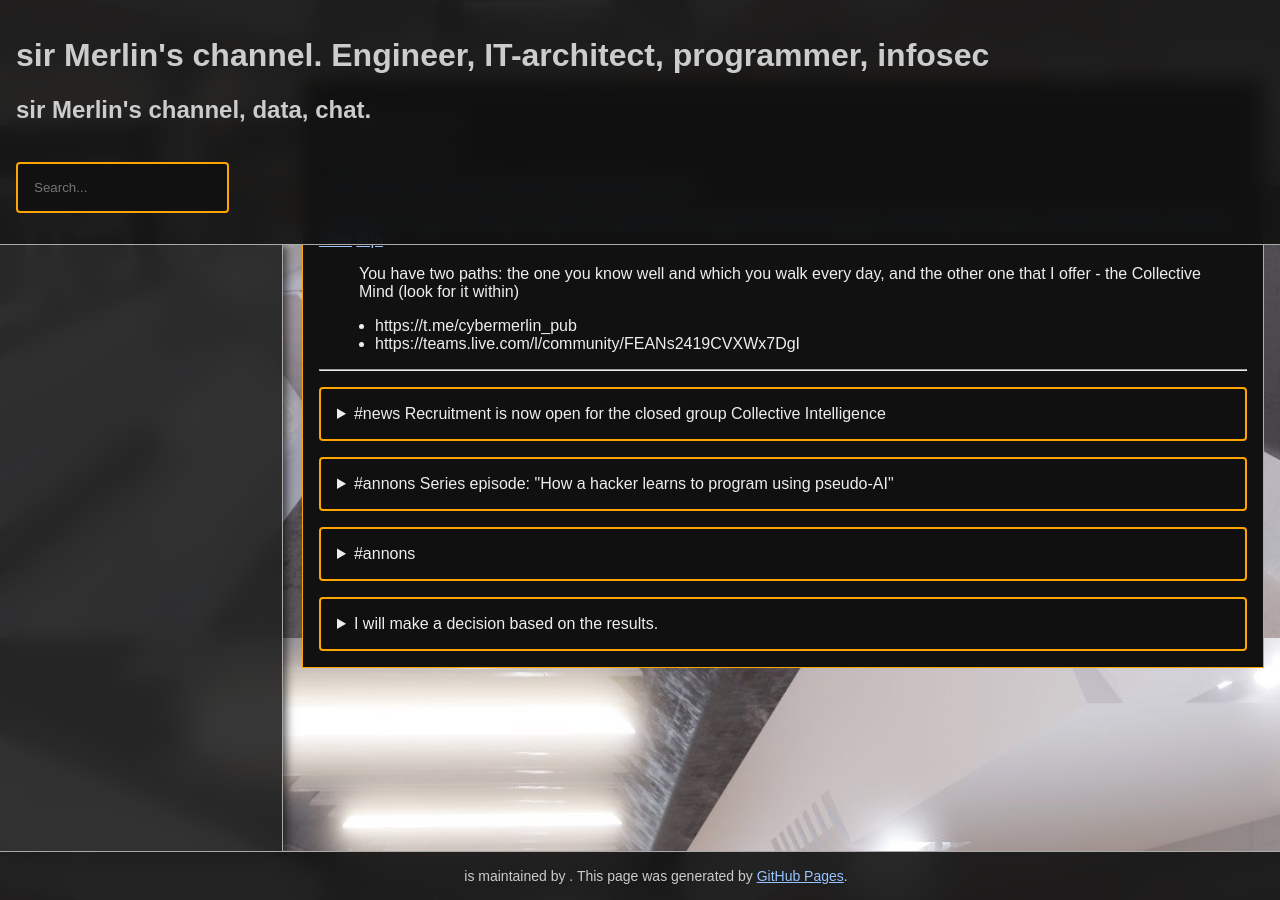
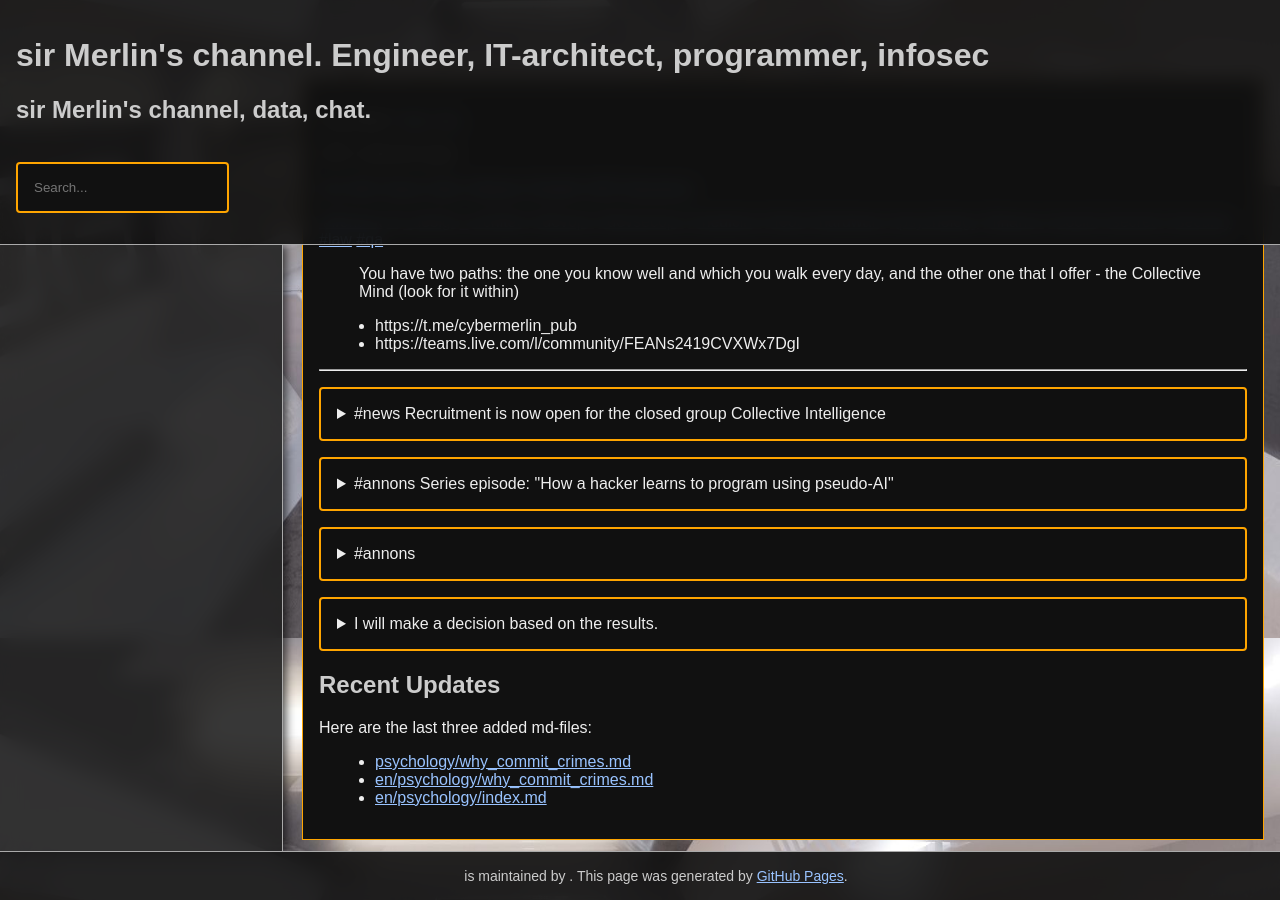
Before and after one commit to cybermerlin/CyberMerlin, a Jekyll site: the page built from index.md, in a window 1280 px wide and 900 px high, scrolled down 262 px. Built offline with Jekyll 4.4.1, drawn with Linux system fonts in a browser that asks for light colours; comment, search, counter and statistics services are not loaded.

Commit message:
feat: add scripts to update recent.md with latest modified files and create build process

```diff
--- /dev/null
+++ b/_plugins/update_recent.rb
@@ -0,0 +1,3 @@
+Jekyll::Hooks.register :site, :pre_render do |site|
+  system('bash update_recent.sh')
+end
--- a/index.md
+++ b/index.md
@@ -7,9 +7,9 @@
 
 299+ (allowed age)
 
-[#AI](/AI) [#life](/life) [#hack](/hack) [#dev](/dev) [#design](/design) [#health](/health) [#HR](/HR) [#business](/business)
+[#AI](./AI) [#life](./life) [#hack](./hack) [#dev](./dev) [#design](./design) [#health](./health) [#HR](./HR) [#business](./business)
 
-[#lifehack](/lifehack) [#it_design_architect](/it_design_architect) [#devops](/devops) [#devsecops](/devsecops) [#medicine](/medicine) [#food](/food) [#hardware](/hardware) [#psychology](/psychology) [#finance](/finance) [#social](/social) [#secrets](/secrets) [#security](/security) [#law](/law) [#qa](/qa)
+[#lifehack](./lifehack) [#it_design_architect](./it_design_architect) [#devops](./devops) [#devsecops](./devsecops) [#medicine](./medicine) [#food](./food) [#hardware](./hardware) [#psychology](./psychology) [#finance](./finance) [#social](./social) [#secrets](./secrets) [#security](./security) [#law](./law) [#qa](./qa)
 
 
 > You have two paths: the one you know well and which you walk every day, and the other one that I offer - the Collective Mind (look for it within)
@@ -76,3 +76,12 @@
 free services will only apply to channel members (I wrote about this earlier (https://t.me/cybermerlin_pub/337))
 Participation/activity ranks will also be introduced 😉
 </details>
+
+
+## Recent Updates
+
+Here are the last three added md-files:
+
+- [psychology/why_commit_crimes.md](psychology/why_commit_crimes.md)
+- [en/psychology/why_commit_crimes.md](en/psychology/why_commit_crimes.md)
+- [en/psychology/index.md](en/psychology/index.md)
```
Also changed, not shown: qa/mutation_testing.md (+2 -2 lines), recent.md (added, +7 -0 lines), 2 other files.
